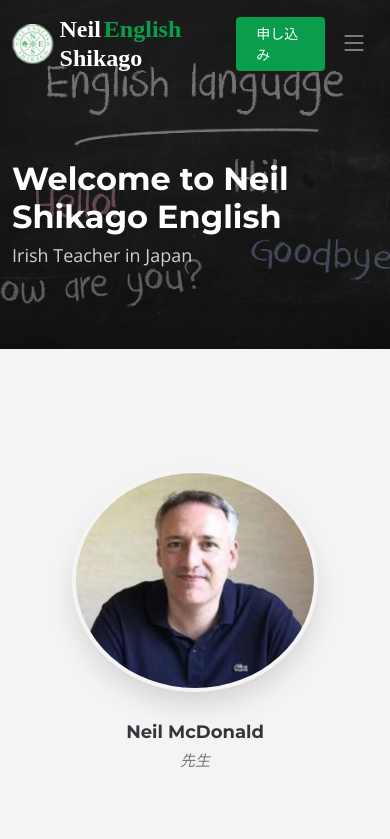
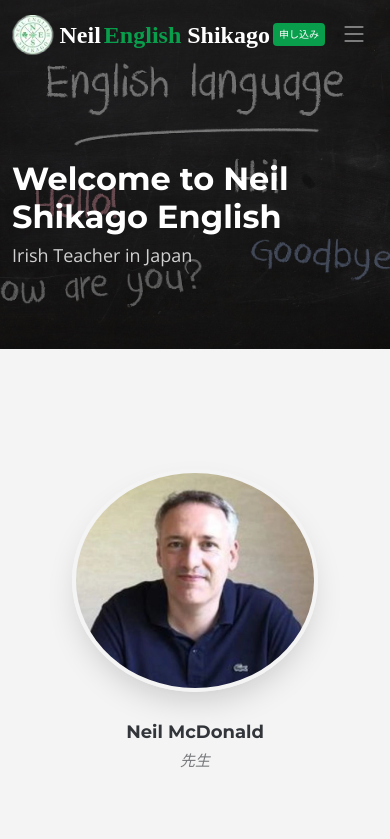
Before and after one commit to alfiofederico/neil-english-shikago, a plain HTML site: page index.html in a window 390 px wide. Shown: the top 839 px of the page. Drawn offline with nearby package versions, Linux system fonts and the light colour scheme; a web font is replaced by a local one.

Commit message:
trying to fix the mobile

```diff
--- a/assets/css/main.css
+++ b/assets/css/main.css
@@ -201,7 +201,8 @@ section {
   .header .btn-getstarted {
     order: 2;
     margin: 0 15px 0 0;
-    padding: 6px 20px;
+    padding: 4px 6px;
+    font-size: 10px;
   }
   .header .navmenu {
     order: 3;
--- a/index.html
+++ b/index.html
@@ -827,7 +827,7 @@
       </div>
 
       <div class="container copyright text-center mt-4">
-        <p>&copy; <span>Copyright</span> <strong class="px-1">Neil English Shikago</strong> <span>All Rights Reserved</span></p>
+        <p>&copy; <span>Copyright</span> <strong class="px-1">Neil English Shikago</strong> <br /><span>All Rights Reserved</span></p>
         <p><span>Powered by</span><strong class="px-1"><a href="https://alfiofedericodp.netlify.app/" target="_blank">Federico</a></strong></p>
 
       </div>
```
